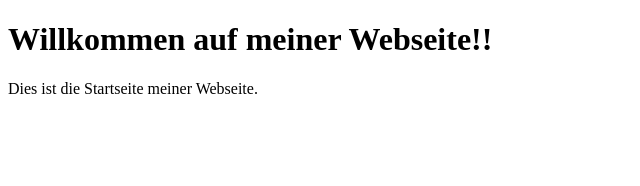
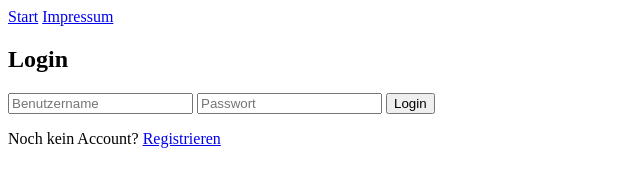
Before and after one commit to lilChulo/-web1KlinskiSS25, a website: page public/html/landing.html in a window 1280 px wide. Shown: the whole page, without its empty margins (0-640 px from the left). Drawn offline with Linux system fonts and the light colour scheme.

Commit message:
landing-page glaube fertig lol

```diff
--- a/public/html/landing.html
+++ b/public/html/landing.html
@@ -1,12 +1,53 @@
 <!DOCTYPE html>
 <html lang="de">
 <head>
-  <meta charset="UTF-8">
-  <meta name="viewport" content="width=device-width, initial-scale=1.0">
-  <title>Deep Research</title>
+  <meta charset="UTF-8" />
+  <meta name="viewport" content="width=device-width, initial-scale=1.0" />
+  <title>Landing Page</title>
+  <link rel="stylesheet" href="../css/styles.css" />
 </head>
 <body>
-  <h1>Willkommen auf meiner Webseite!!</h1>
-  <p>Dies ist die Startseite meiner Webseite.</p>
+
+  <!--Top-Menü (STart impressum) -->
+  <nav>
+    <a href="/" id="nav-root"> Start</a>
+    <a href="/html/impressum.html" id="nav-impressum">Impressum</a>
+  </nav>
+
+  <main>
+
+  <!--Login-Dialog-->
+  <div id="login-dialog">
+    <h2>Login</h2>
+    <input type="text" placeholder="Benutzername" id="login-username" />
+    <input type="password" placeholder="Passwort" id="login-password" />
+    <button id="login-button">Login</button>
+    <p>Noch kein Account? <a href="#" onclick="toggleForms()">Registrieren</a></p>
+  </div>
+
+  <!--Registrierungs-Dialog-->
+
+
+  <div id="register-dialog" style="display: none;">
+
+    <h2>Registrierung</h2>
+    <input type="text" placeholder="Benutzername" id="register-username" />
+    <input type="password" placeholder="Passwort" id="register-password" />
+    <button id="register-button">Registrieren</button>
+    <p>Schon registriert? <a href="#" onclick="toggleForms()">Zurück zum Login</a></p>
+  </div>
+
+  <!--JavaScript-Code-->
+  <script>
+    function toggleForms() {
+      const login = document.getElementById("login-dialog");
+      const register = document.getElementById("register-dialog");
+
+      const isLoginVisible = login.style.display !== "none";
+      login.style.display = isLoginVisible ? "none" : "block";
+      register.style.display = isLoginVisible ? "block" : "none";
+    }
+  </script>
+
 </body>
 </html>
```
